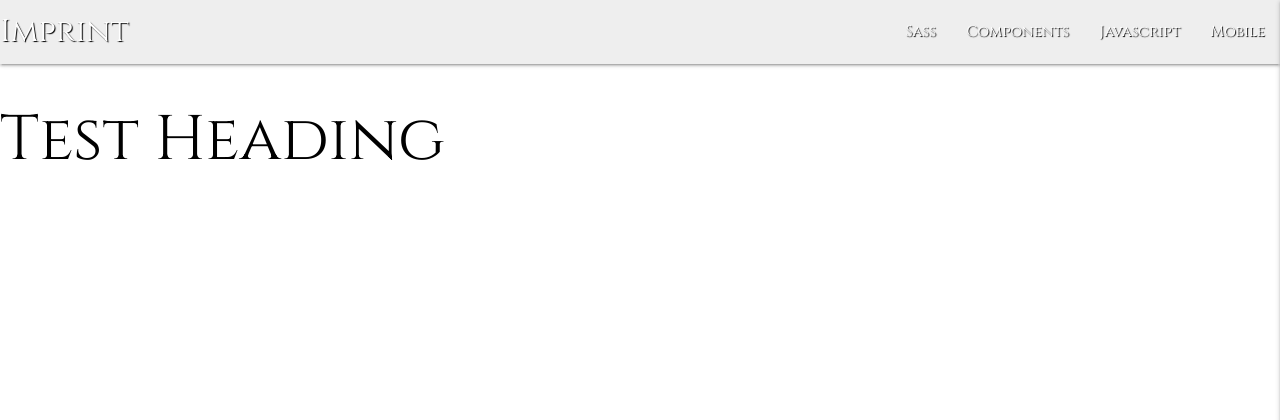
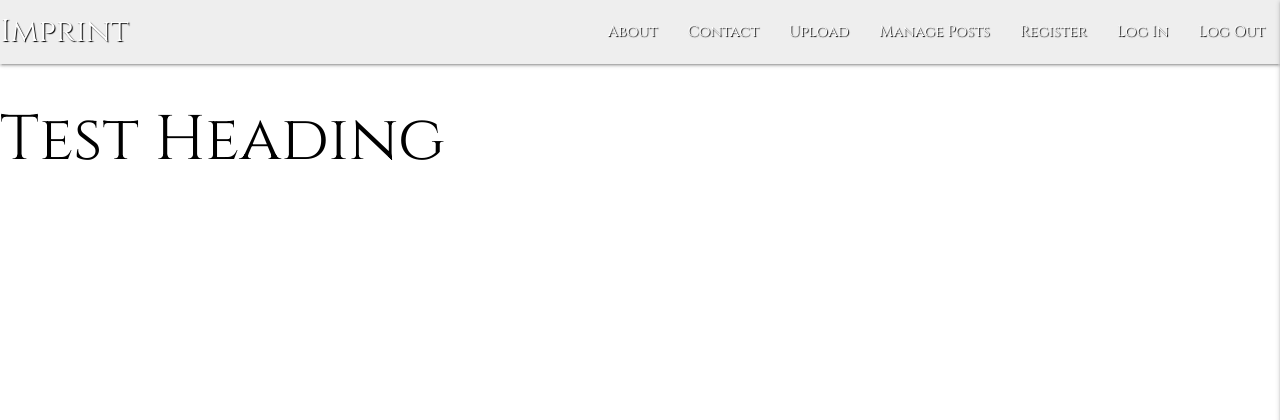
Before and after one commit to lilblupig/imprint, a Flask app: page / in a window 1280 px wide. Shown: the top 420 px of the page. Run offline with Flask 2, Linux system fonts and the light colour scheme; data that the repository does not hold is empty; some libraries are stand-ins or nearby versions.

Commit message:
Insert placeholder nav links

```diff
--- a/templates/base.html
+++ b/templates/base.html
@@ -20,19 +20,25 @@
                 <a href="{{ url_for('get_locations') }}" class="brand-logo">Imprint</a>
                 <a href="#" data-target="mobile-demo" class="sidenav-trigger right"><i class="material-icons">menu</i></a>
                 <ul class="right hide-on-med-and-down">
-                    <li><a href="sass.html">Sass</a></li>
-                    <li><a href="badges.html">Components</a></li>
-                    <li><a href="collapsible.html">Javascript</a></li>
-                    <li><a href="mobile.html">Mobile</a></li>
+                    <li><a href="">About</a></li>
+                    <li><a href="">Contact</a></li>
+                    <li><a href="">Upload</a></li>
+                    <li><a href="">Manage Posts</a></li>
+                    <li><a href="">Register</a></li>
+                    <li><a href="">Log In</a></li>
+                    <li><a href="">Log Out</a></li>
                 </ul>
             </div>
         </nav>
         <!-- Mobile NavBar -->
         <ul class="sidenav" id="mobile-demo">
-            <li><a href="sass.html">Sass</a></li>
-            <li><a href="badges.html">Components</a></li>
-            <li><a href="collapsible.html">Javascript</a></li>
-            <li><a href="mobile.html">Mobile</a></li>
+            <li><a href="">About</a></li>
+            <li><a href="">Contact</a></li>
+            <li><a href="">Upload</a></li>
+            <li><a href="">Manage Posts</a></li>
+            <li><a href="">Register</a></li>
+            <li><a href="">Log In</a></li>
+            <li><a href="">Log Out</a></li>
         </ul>
 
     </header>
```
